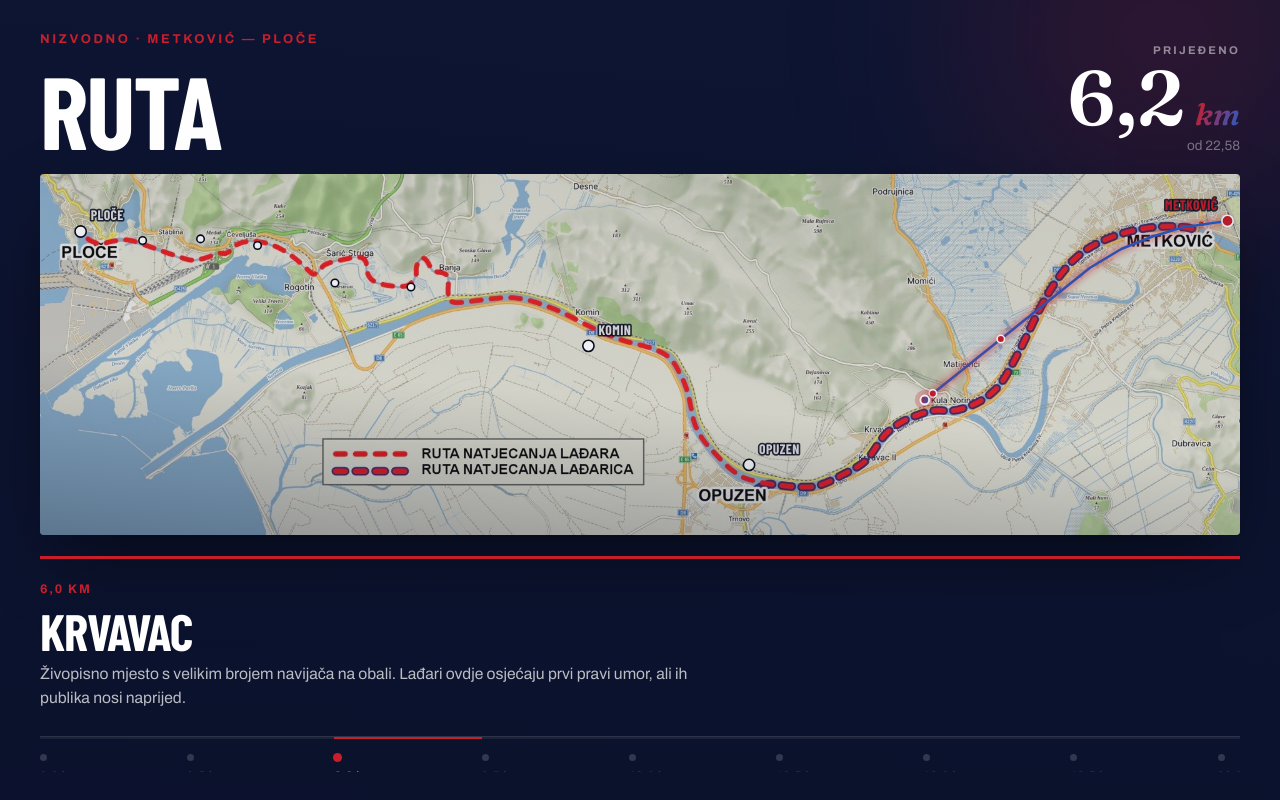
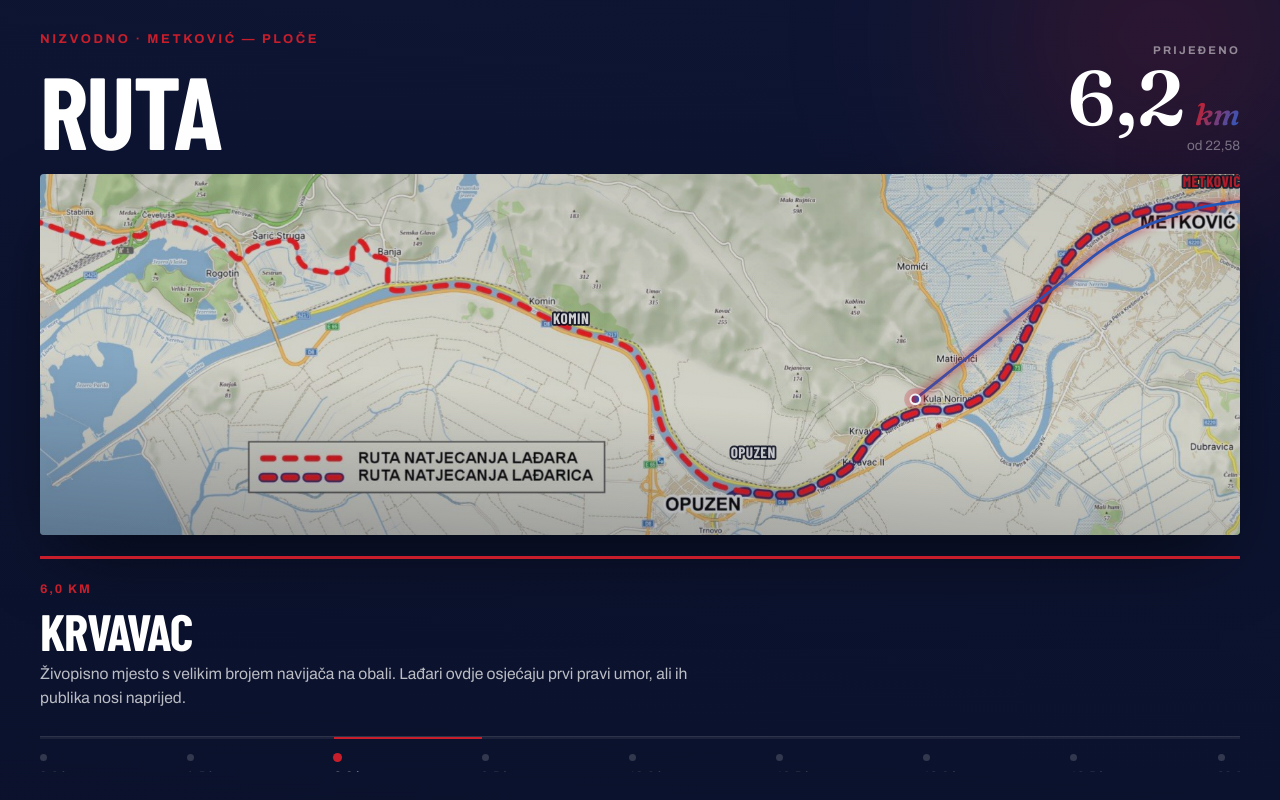
Before and after one commit to eresnedo/maraton-ladja-app, a Next.js app: page / in a window 1280 px wide. Shown: the part 1834-2634 px from the top of the page. Built offline with nearby package versions, Linux system fonts and the light colour scheme; a web font is replaced by a local one.

Commit message:
Ruta: glatka linija bez tockica, zum/pan karte na scroll

```diff
--- a/src/app/home.css
+++ b/src/app/home.css
@@ -117,9 +117,9 @@
       .x-km b em { font-family: var(--serif); font-style: italic; font-weight: 600; font-size: .4em; margin-left: .35em; background: var(--grad); -webkit-background-clip: text; background-clip: text; color: transparent; }
       .x-km > span { display: block; color: rgba(255,255,255,.4); font-size: .85rem; margin-top: .25rem; }
       .x-map { position: relative; margin: 1.1rem 0 1.3rem; aspect-ratio: 1920 / 578; border-radius: 4px; overflow: hidden; box-shadow: 0 30px 70px -20px rgba(0,0,0,.6), inset 0 0 0 1px rgba(255,255,255,.08); }
-      .x-map img { position: absolute; inset: 0; width: 100%; height: 100%; object-fit: cover; filter: saturate(1.05) brightness(.92); }
+      .x-map img { position: absolute; inset: 0; width: 100%; height: 100%; object-fit: cover; filter: saturate(1.05) brightness(.92); transform-origin: 50% 50%; will-change: transform; }
       .x-map::after { content: ""; position: absolute; inset: 0; background: linear-gradient(185deg, rgba(7,11,30,.1) 0%, rgba(7,11,30,.05) 60%, rgba(7,11,30,.35) 100%); pointer-events: none; }
-      .x-map svg { position: absolute; inset: 0; width: 100%; height: 100%; display: block; }
+      .x-map svg { position: absolute; inset: 0; width: 100%; height: 100%; display: block; transform-origin: 50% 50%; will-change: transform; }
       .x-svgtxt { font-family: var(--disp); font-weight: 800; font-style: normal; font-size: 22px; letter-spacing: .03em; fill: rgba(255,255,255,.85); paint-order: stroke; stroke: rgba(7,11,30,.85); stroke-width: 5px; transition: fill .3s; }
       .x-sg circle { fill: #fff; stroke: var(--navy2); stroke-width: 2.5; transition: fill .3s, stroke .3s, r .3s; }
       .x-sg.on circle { fill: var(--red); stroke: #fff; }
--- a/src/app/page.tsx
+++ b/src/app/page.tsx
@@ -132,6 +132,8 @@ export default function HomePage() {
     const glow = $<SVGPathElement>("#xGlow");
     const dot = $("#xDot");
     const kmEl = $("#xKm");
+    const mapImg = $<HTMLImageElement>("#xMapImg");
+    const mapSvg = $<SVGSVGElement>("#xMapSvg");
     const stopKmEl = $("#xStopKm");
     const stopNameEl = $("#xStopName");
     const stopDescEl = $("#xStopDesc");
@@ -147,10 +149,12 @@ export default function HomePage() {
         p.style.strokeDasharray = String(L);
         p.style.strokeDashoffset = String(L);
       });
-      sg = STOPS.map((_s, i) => {
-        const g = $<SVGGElement>(`#xs${i}`)!;
+      sg = STOPS.map((_s, i) => ({ i, g: $<SVGGElement>(`#xs${i}`) }))
+        .filter((e): e is { i: number; g: SVGGElement } => !!e.g)
+        .map(({ i, g }) => {
           const pt = base.getPointAtLength(L * fr[i]);
           g.setAttribute("transform", `translate(${pt.x} ${pt.y})`);
+          g.dataset.idx = String(i);
           return g;
         });
     }
@@ -263,13 +267,21 @@ export default function HomePage() {
           glow.style.strokeDashoffset = String(off);
           const pt = base.getPointAtLength(L * q);
           dot.setAttribute("transform", `translate(${pt.x} ${pt.y})`);
+          if (mapImg && mapSvg) {
+            const zoom = 1 + q * 0.4;
+            const panX = (0.5 - pt.x / 1920) * 46 * q;
+            const panY = (0.5 - pt.y / 578) * 46 * q;
+            const t = `scale(${zoom.toFixed(3)}) translate(${panX.toFixed(2)}%, ${panY.toFixed(2)}%)`;
+            mapImg.style.transform = t;
+            mapSvg.style.transform = t;
+          }
           const kmNow = q * ROUTE_KM;
           kmEl.textContent = kmNow.toFixed(1).replace(".", ",");
           let a = 0;
           for (let i = 0; i < fr.length; i++) if (q >= fr[i] - 0.004) a = i;
           if (a !== act) {
             act = a;
-            sg.forEach((g, i) => g.classList.toggle("on", i <= a));
+            sg.forEach((g) => g.classList.toggle("on", Number(g.dataset.idx) <= a));
             railItems.forEach((el, i) => el.classList.toggle("on", i === a));
             const s = STOPS[a];
             if (stopKmEl) stopKmEl.textContent = s.label + " KM" + (s.sub ? " · " + s.sub : "");
@@ -483,8 +495,8 @@ export default function HomePage() {
             </div>
 
             <div className="x-map">
-              <img src="/images/ruta-karta.jpg" alt="Karta rute Maratona lađa, Metković – Ploče" />
-              <svg viewBox="0 0 1920 578" fill="none" aria-hidden="true" preserveAspectRatio="none">
+              <img id="xMapImg" src="/images/ruta-karta.jpg" alt="Karta rute Maratona lađa, Metković – Ploče" />
+              <svg id="xMapSvg" viewBox="0 0 1920 578" fill="none" aria-hidden="true" preserveAspectRatio="none">
                 <defs>
                   <filter id="xBlur" x="-20%" y="-20%" width="140%" height="140%">
                     <feGaussianBlur stdDeviation="6" />
@@ -496,7 +508,7 @@ export default function HomePage() {
                 </defs>
                 <path
                   id="xBase"
-                  d="M1900,75 L1830,85 L1780,100 L1730,120 L1680,150 L1630,190 L1580,230 L1530,270 L1480,310 L1430,350 L1380,390 L1330,420 L1280,440 L1230,460 L1180,470 L1130,465 L1080,450 L1040,410 L1000,370 L950,330 L900,290 L840,250 L780,225 L720,215 L680,200 L645,175 L610,200 L580,165 L540,150 L490,178 L440,168 L400,140 L350,115 L300,102 L230,105 L175,108 L120,100 L65,92"
+                  d="M1900.0,75.0 C1888.3,76.7 1850.0,80.8 1830.0,85.0 C1810.0,89.2 1796.7,94.2 1780.0,100.0 C1763.3,105.8 1746.7,111.7 1730.0,120.0 C1713.3,128.3 1696.7,138.3 1680.0,150.0 C1663.3,161.7 1646.7,176.7 1630.0,190.0 C1613.3,203.3 1596.7,216.7 1580.0,230.0 C1563.3,243.3 1546.7,256.7 1530.0,270.0 C1513.3,283.3 1496.7,296.7 1480.0,310.0 C1463.3,323.3 1446.7,336.7 1430.0,350.0 C1413.3,363.3 1396.7,378.3 1380.0,390.0 C1363.3,401.7 1346.7,411.7 1330.0,420.0 C1313.3,428.3 1296.7,433.3 1280.0,440.0 C1263.3,446.7 1246.7,455.0 1230.0,460.0 C1213.3,465.0 1196.7,469.2 1180.0,470.0 C1163.3,470.8 1146.7,468.3 1130.0,465.0 C1113.3,461.7 1095.0,459.2 1080.0,450.0 C1065.0,440.8 1053.3,423.3 1040.0,410.0 C1026.7,396.7 1015.0,383.3 1000.0,370.0 C985.0,356.7 966.7,343.3 950.0,330.0 C933.3,316.7 918.3,303.3 900.0,290.0 C881.7,276.7 860.0,260.8 840.0,250.0 C820.0,239.2 800.0,230.8 780.0,225.0 C760.0,219.2 736.7,219.2 720.0,215.0 C703.3,210.8 692.5,206.7 680.0,200.0 C667.5,193.3 656.7,175.0 645.0,175.0 C633.3,175.0 620.8,201.7 610.0,200.0 C599.2,198.3 591.7,173.3 580.0,165.0 C568.3,156.7 555.0,147.8 540.0,150.0 C525.0,152.2 506.7,175.0 490.0,178.0 C473.3,181.0 455.0,174.3 440.0,168.0 C425.0,161.7 415.0,148.8 400.0,140.0 C385.0,131.2 366.7,121.3 350.0,115.0 C333.3,108.7 320.0,103.7 300.0,102.0 C280.0,100.3 250.8,104.0 230.0,105.0 C209.2,106.0 193.3,108.8 175.0,108.0 C156.7,107.2 138.3,102.7 120.0,100.0 C101.7,97.3 74.2,93.3 65.0,92.0"
                   stroke="rgba(255,255,255,.01)"
                   strokeWidth="18"
                   strokeLinecap="round"
@@ -504,7 +516,7 @@ export default function HomePage() {
                 />
                 <path
                   id="xGlow"
-                  d="M1900,75 L1830,85 L1780,100 L1730,120 L1680,150 L1630,190 L1580,230 L1530,270 L1480,310 L1430,350 L1380,390 L1330,420 L1280,440 L1230,460 L1180,470 L1130,465 L1080,450 L1040,410 L1000,370 L950,330 L900,290 L840,250 L780,225 L720,215 L680,200 L645,175 L610,200 L580,165 L540,150 L490,178 L440,168 L400,140 L350,115 L300,102 L230,105 L175,108 L120,100 L65,92"
+                  d="M1900.0,75.0 C1888.3,76.7 1850.0,80.8 1830.0,85.0 C1810.0,89.2 1796.7,94.2 1780.0,100.0 C1763.3,105.8 1746.7,111.7 1730.0,120.0 C1713.3,128.3 1696.7,138.3 1680.0,150.0 C1663.3,161.7 1646.7,176.7 1630.0,190.0 C1613.3,203.3 1596.7,216.7 1580.0,230.0 C1563.3,243.3 1546.7,256.7 1530.0,270.0 C1513.3,283.3 1496.7,296.7 1480.0,310.0 C1463.3,323.3 1446.7,336.7 1430.0,350.0 C1413.3,363.3 1396.7,378.3 1380.0,390.0 C1363.3,401.7 1346.7,411.7 1330.0,420.0 C1313.3,428.3 1296.7,433.3 1280.0,440.0 C1263.3,446.7 1246.7,455.0 1230.0,460.0 C1213.3,465.0 1196.7,469.2 1180.0,470.0 C1163.3,470.8 1146.7,468.3 1130.0,465.0 C1113.3,461.7 1095.0,459.2 1080.0,450.0 C1065.0,440.8 1053.3,423.3 1040.0,410.0 C1026.7,396.7 1015.0,383.3 1000.0,370.0 C985.0,356.7 966.7,343.3 950.0,330.0 C933.3,316.7 918.3,303.3 900.0,290.0 C881.7,276.7 860.0,260.8 840.0,250.0 C820.0,239.2 800.0,230.8 780.0,225.0 C760.0,219.2 736.7,219.2 720.0,215.0 C703.3,210.8 692.5,206.7 680.0,200.0 C667.5,193.3 656.7,175.0 645.0,175.0 C633.3,175.0 620.8,201.7 610.0,200.0 C599.2,198.3 591.7,173.3 580.0,165.0 C568.3,156.7 555.0,147.8 540.0,150.0 C525.0,152.2 506.7,175.0 490.0,178.0 C473.3,181.0 455.0,174.3 440.0,168.0 C425.0,161.7 415.0,148.8 400.0,140.0 C385.0,131.2 366.7,121.3 350.0,115.0 C333.3,108.7 320.0,103.7 300.0,102.0 C280.0,100.3 250.8,104.0 230.0,105.0 C209.2,106.0 193.3,108.8 175.0,108.0 C156.7,107.2 138.3,102.7 120.0,100.0 C101.7,97.3 74.2,93.3 65.0,92.0"
                   stroke="#c81e2c"
                   strokeWidth="9"
                   strokeLinecap="round"
@@ -514,22 +526,22 @@ export default function HomePage() {
                 />
                 <path
                   id="xTrail"
-                  d="M1900,75 L1830,85 L1780,100 L1730,120 L1680,150 L1630,190 L1580,230 L1530,270 L1480,310 L1430,350 L1380,390 L1330,420 L1280,440 L1230,460 L1180,470 L1130,465 L1080,450 L1040,410 L1000,370 L950,330 L900,290 L840,250 L780,225 L720,215 L680,200 L645,175 L610,200 L580,165 L540,150 L490,178 L440,168 L400,140 L350,115 L300,102 L230,105 L175,108 L120,100 L65,92"
+                  d="M1900.0,75.0 C1888.3,76.7 1850.0,80.8 1830.0,85.0 C1810.0,89.2 1796.7,94.2 1780.0,100.0 C1763.3,105.8 1746.7,111.7 1730.0,120.0 C1713.3,128.3 1696.7,138.3 1680.0,150.0 C1663.3,161.7 1646.7,176.7 1630.0,190.0 C1613.3,203.3 1596.7,216.7 1580.0,230.0 C1563.3,243.3 1546.7,256.7 1530.0,270.0 C1513.3,283.3 1496.7,296.7 1480.0,310.0 C1463.3,323.3 1446.7,336.7 1430.0,350.0 C1413.3,363.3 1396.7,378.3 1380.0,390.0 C1363.3,401.7 1346.7,411.7 1330.0,420.0 C1313.3,428.3 1296.7,433.3 1280.0,440.0 C1263.3,446.7 1246.7,455.0 1230.0,460.0 C1213.3,465.0 1196.7,469.2 1180.0,470.0 C1163.3,470.8 1146.7,468.3 1130.0,465.0 C1113.3,461.7 1095.0,459.2 1080.0,450.0 C1065.0,440.8 1053.3,423.3 1040.0,410.0 C1026.7,396.7 1015.0,383.3 1000.0,370.0 C985.0,356.7 966.7,343.3 950.0,330.0 C933.3,316.7 918.3,303.3 900.0,290.0 C881.7,276.7 860.0,260.8 840.0,250.0 C820.0,239.2 800.0,230.8 780.0,225.0 C760.0,219.2 736.7,219.2 720.0,215.0 C703.3,210.8 692.5,206.7 680.0,200.0 C667.5,193.3 656.7,175.0 645.0,175.0 C633.3,175.0 620.8,201.7 610.0,200.0 C599.2,198.3 591.7,173.3 580.0,165.0 C568.3,156.7 555.0,147.8 540.0,150.0 C525.0,152.2 506.7,175.0 490.0,178.0 C473.3,181.0 455.0,174.3 440.0,168.0 C425.0,161.7 415.0,148.8 400.0,140.0 C385.0,131.2 366.7,121.3 350.0,115.0 C333.3,108.7 320.0,103.7 300.0,102.0 C280.0,100.3 250.8,104.0 230.0,105.0 C209.2,106.0 193.3,108.8 175.0,108.0 C156.7,107.2 138.3,102.7 120.0,100.0 C101.7,97.3 74.2,93.3 65.0,92.0"
                   stroke="url(#xLineGrad)"
                   strokeWidth="4"
                   strokeLinecap="round"
                   strokeLinejoin="round"
                 />
-                {STOPS.map((s, i) => (
+                {STOPS.map(
+                  (s, i) =>
+                    (i === 0 || i === STOPS.length - 1 || s.name === "Opuzen" || s.name === "Komin") && (
                       <g key={s.name} id={`xs${i}`} className={"x-sg" + (i === 0 ? " on" : "")}>
-                    <circle r={i === 0 || i === STOPS.length - 1 || s.name === "Opuzen" || s.name === "Komin" ? 9 : 6} />
-                    {(i === 0 || i === STOPS.length - 1 || s.name === "Opuzen" || s.name === "Komin") && (
                         <text className="x-svgtxt" x={i === 0 ? -16 : 16} y="-18" textAnchor={i === 0 ? "end" : "start"}>
                           {s.name.toUpperCase()}
                         </text>
+                      </g>
+                    )
                 )}
-                  </g>
-                ))}
                 <g id="xDot">
                   <circle r="16" fill="#c81e2c" opacity=".25">
                     <animate attributeName="r" values="10;22;10" dur="1.8s" repeatCount="indefinite" />
```
Lines whose indentation alone changed are shown as unchanged.
